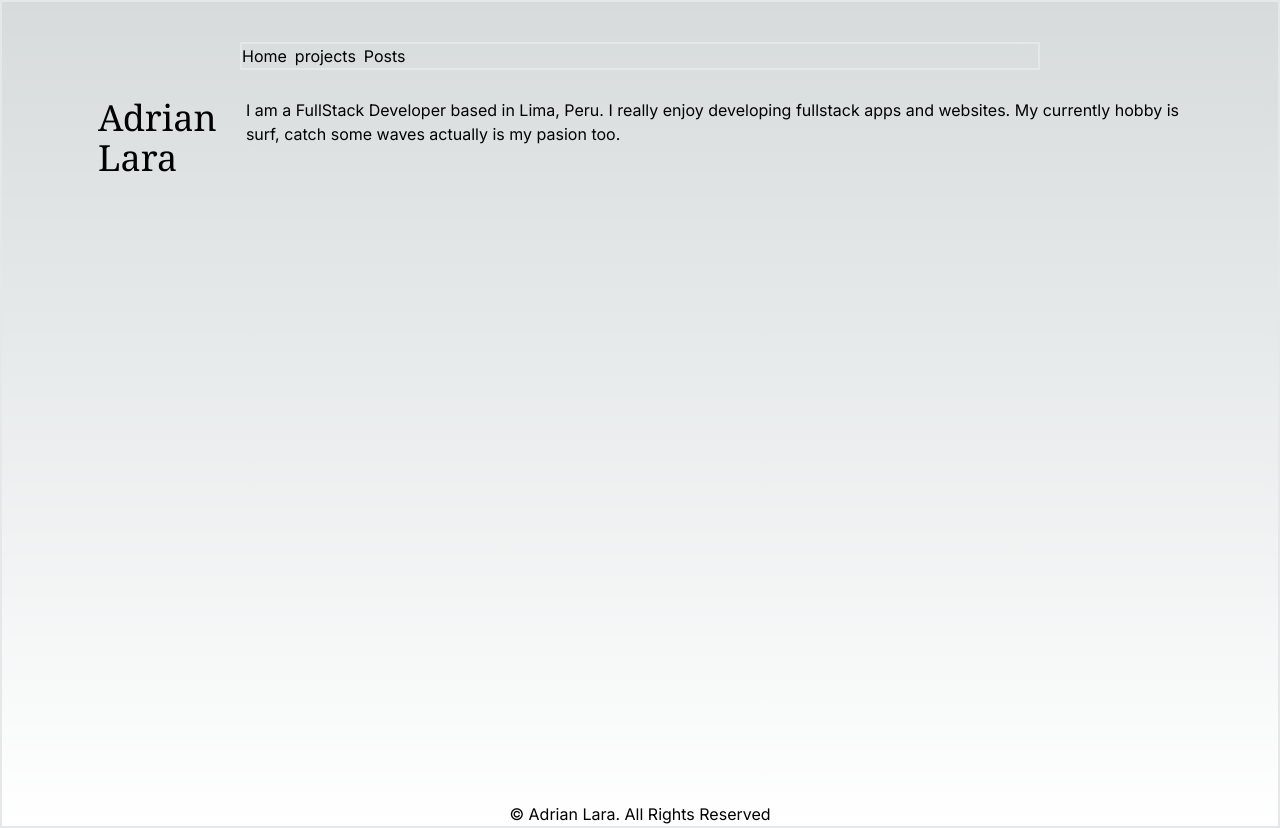
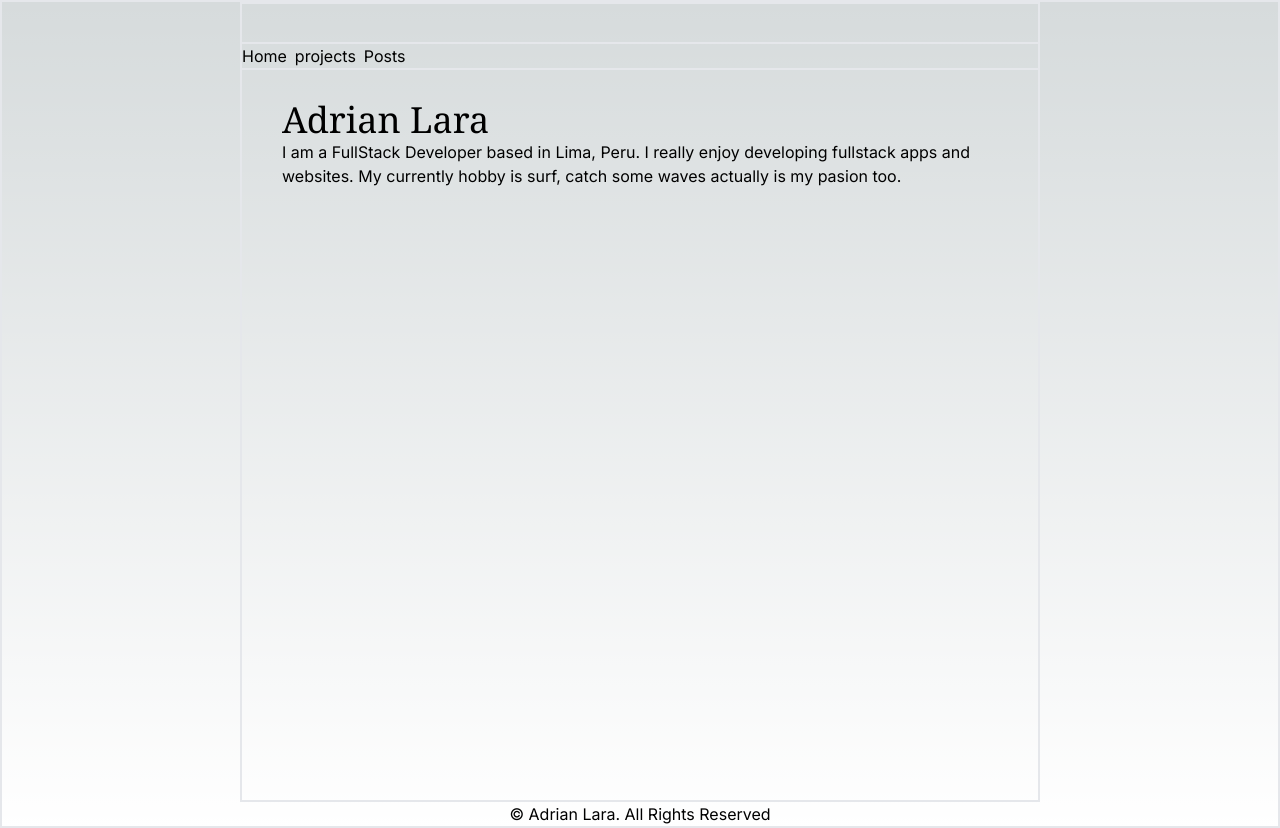
Before and after one commit to adrian1lara/portfolio-v1, a Next.js app: page / in a window 1280 px wide. Built offline with nearby package versions, Linux system fonts and the light colour scheme.

Commit message:
add flex-col

```diff
--- a/src/app/page.js
+++ b/src/app/page.js
@@ -4,8 +4,8 @@ import Image from "next/image";
 
 export default function Home() {
   return (
-    <main className="flex min-h-screen flex-col items-center justify-between p-24 max-w-8xl">
-      <div className="flex ">
+    <main className="flex min-h-screen flex-col items-center justify-between pt-24 px-10 max-w-[800px] border-2">
+      <div className="flex flex-col">
           <LogoName />
           <MyInfo/>
       </div>
```
